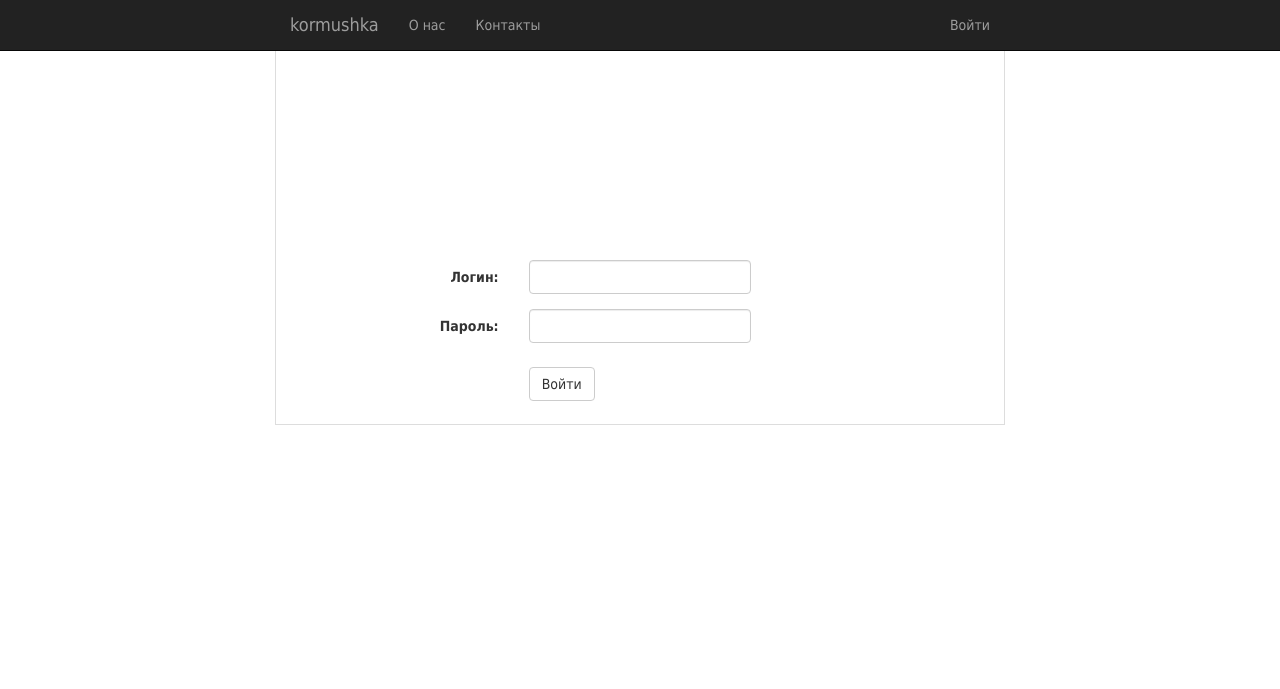
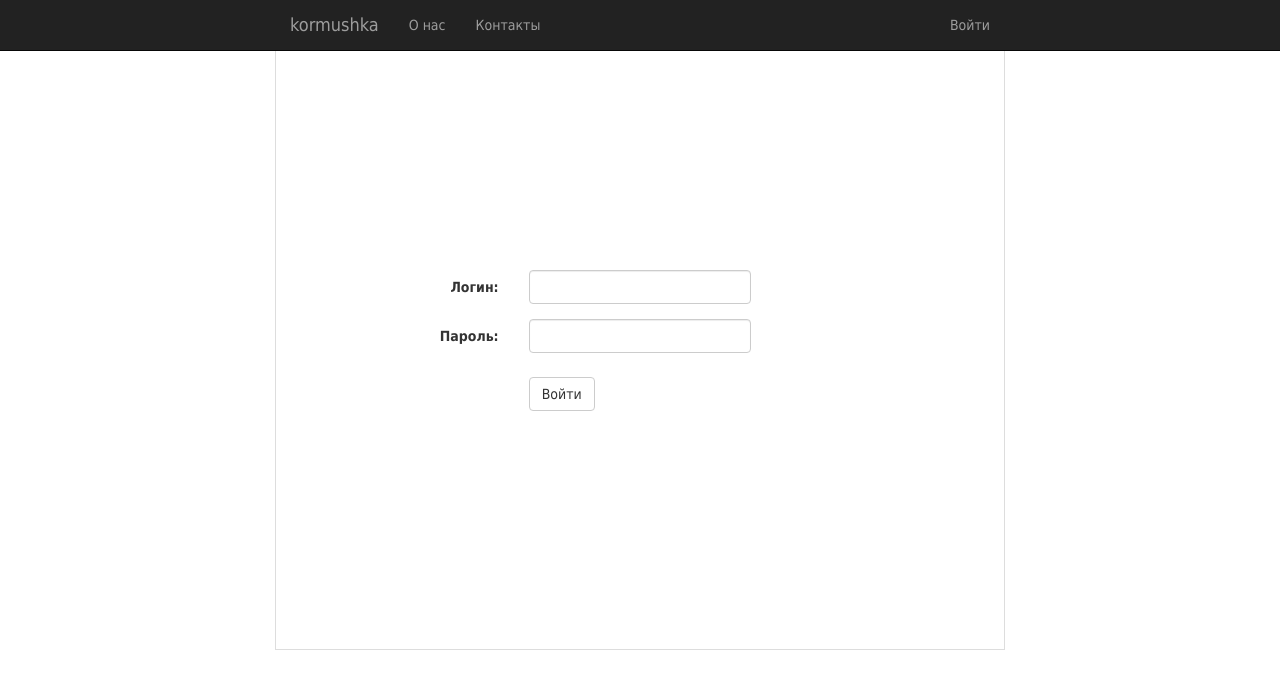
Before and after one commit to SemenMartynov/SPbPU_kormushka, a Django app: template kormushka/loginsys/templates/login.html in a window 1280 px wide. Shown: the top 689 px of the page. Run offline with Django 3.2, Linux system fonts and the light colour scheme; the template is opened without the code that fills it, so the values that code supplies are empty; parts of the project's set-up code (start-up, migrations or seed data) failed here and were passed over; some libraries are stand-ins or nearby versions.

Commit message:
change part of style.css for readable form

```diff
--- a/kormushka/webapp/static/webapp/css/style.css
+++ b/kormushka/webapp/static/webapp/css/style.css
@@ -1,8 +1,18 @@
-body {margin-top: 50px; font-family: tahoma, arial, verdana, sans-serif, Lucida Sans;}
+body {
+    margin-top: 50px;
+    font-family: tahoma, arial, verdana, sans-serif, Lucida Sans;
+}
 
-.container {max-width: 730px;}
+.container {
+    max-width: 730px;
+}
 
-.cont { border:1px solid transparent; border-color:#ddd; padding-top: 0px;}
+.cont {
+    min-height: 600px;
+    border: 1px solid transparent;
+    border-color:#ddd;
+    padding-top: 10px;
+}
 
 .no-border{border: 0;}
 
```
